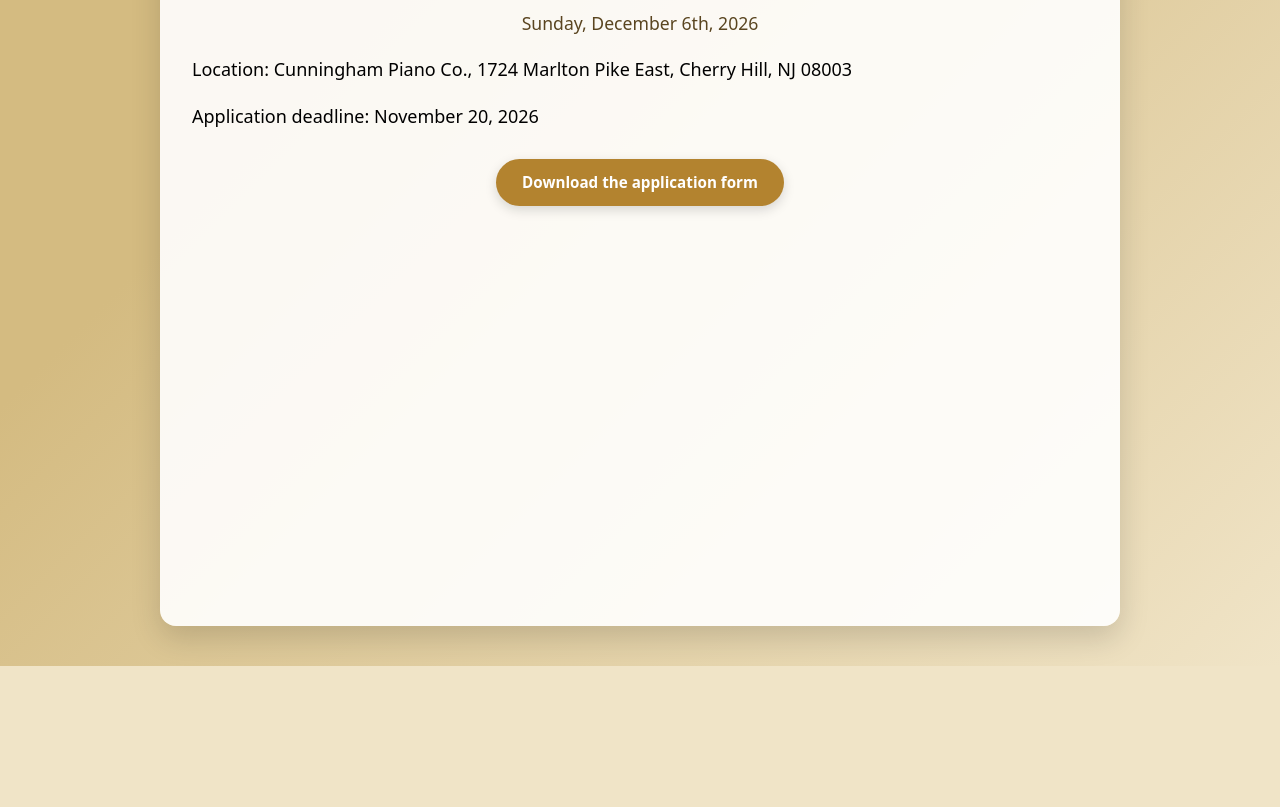
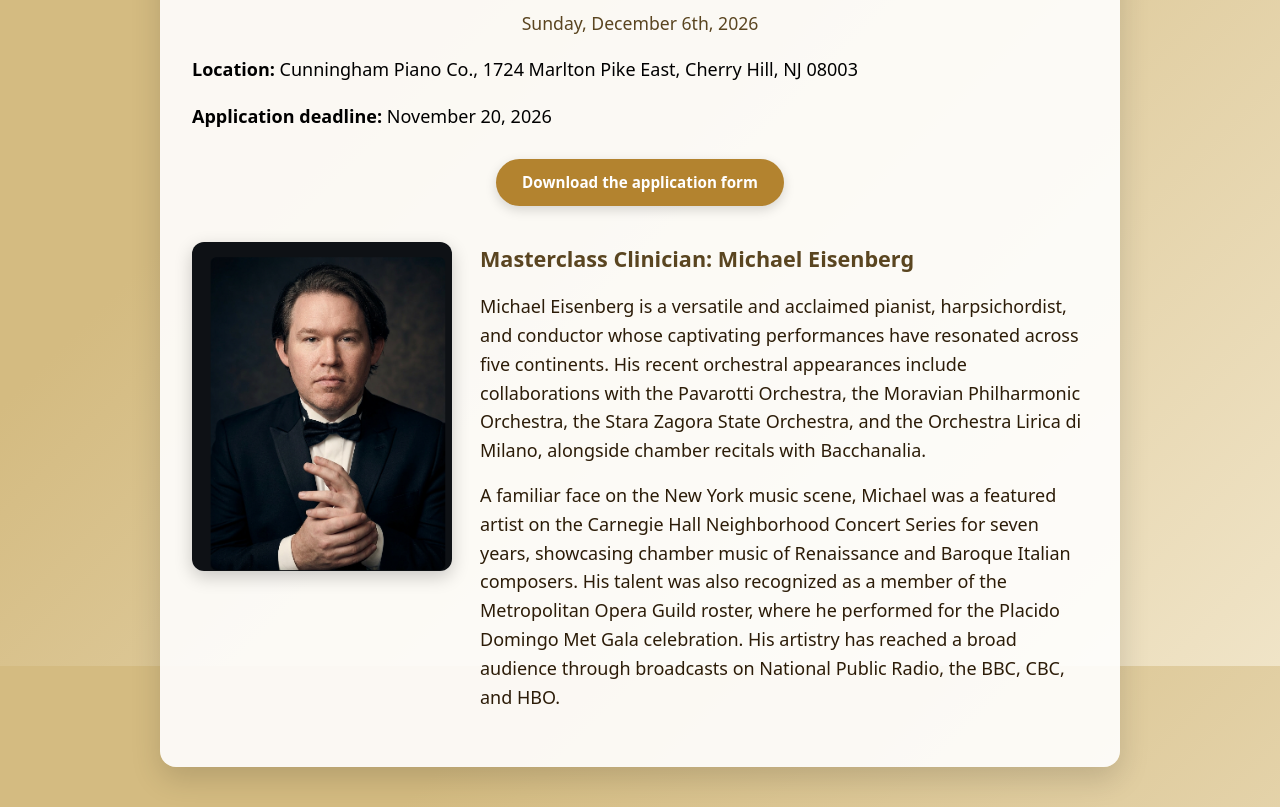
Before and after one commit to SJMTA/sjmta.org, a website: page src/pages/advanced_masterclass.html in a window 1280 px wide. Shown: the part 134-941 px from the top of the page. Before the commit the page ends 800 px from the top, so only its background shows below. Drawn offline with Linux system fonts and the light colour scheme.

Commit message:
Add Michael Eisenberg biography and photo to Masterclass page

```diff
--- a/src/pages/advanced_masterclass.html
+++ b/src/pages/advanced_masterclass.html
@@ -18,8 +18,11 @@
           <h1 id="masterclass-heading">2026 SJMTA Master Class</h1>
           <h3>Sunday, December 6th, 2026</h3>
 
-          <p>Location: Cunningham Piano Co., 1724 Marlton Pike East, Cherry Hill, NJ 08003</p>
-          <p>Application deadline: November 20, 2026</p>
+          <p>
+            <strong>Location:</strong> Cunningham Piano Co., 1724 Marlton Pike East, Cherry Hill, NJ
+            08003
+          </p>
+          <p><strong>Application deadline:</strong> November 20, 2026</p>
 
           <div class="application-link-wrapper">
             <a
@@ -32,6 +35,34 @@
             </a>
           </div>
         </header>
+        <section class="flex-container" aria-labelledby="clinician-heading">
+          <div class="artist-photo">
+            <img
+              src="../../assets/documents/2026/Michael Eisenberg.png"
+              alt="Masterclass clinician Michael Eisenberg"
+              width="308"
+              height="390"
+            />
+          </div>
+          <div class="artist-bio">
+            <h2 id="clinician-heading">Masterclass Clinician: Michael Eisenberg</h2>
+            <p>
+              Michael Eisenberg is a versatile and acclaimed pianist, harpsichordist, and conductor
+              whose captivating performances have resonated across five continents. His recent
+              orchestral appearances include collaborations with the Pavarotti Orchestra, the
+              Moravian Philharmonic Orchestra, the Stara Zagora State Orchestra, and the Orchestra
+              Lirica di Milano, alongside chamber recitals with Bacchanalia.
+            </p>
+            <p>
+              A familiar face on the New York music scene, Michael was a featured artist on the
+              Carnegie Hall Neighborhood Concert Series for seven years, showcasing chamber music of
+              Renaissance and Baroque Italian composers. His talent was also recognized as a member
+              of the Metropolitan Opera Guild roster, where he performed for the Placido Domingo Met
+              Gala celebration. His artistry has reached a broad audience through broadcasts on
+              National Public Radio, the BBC, CBC, and HBO.
+            </p>
+          </div>
+        </section>
       </main>
     </div>
   </body>
--- a/src/styles/pages/masterclass.css
+++ b/src/styles/pages/masterclass.css
@@ -123,12 +123,20 @@ h3 {
   margin: 0 0 1rem;
 }
 
+.artist-bio h2 {
+  margin: 0 0 1rem;
+  font-size: 1.35rem;
+  color: #5a4520;
+}
+
 @media (max-width: 800px) {
   .flex-container {
     flex-direction: column;
   }
 
   .artist-photo {
+    flex-basis: auto;
+    width: 260px;
     max-width: 100%;
   }
 }
```
Also changed, not shown: assets/documents/2026/Michael Eisenberg.png (added).
